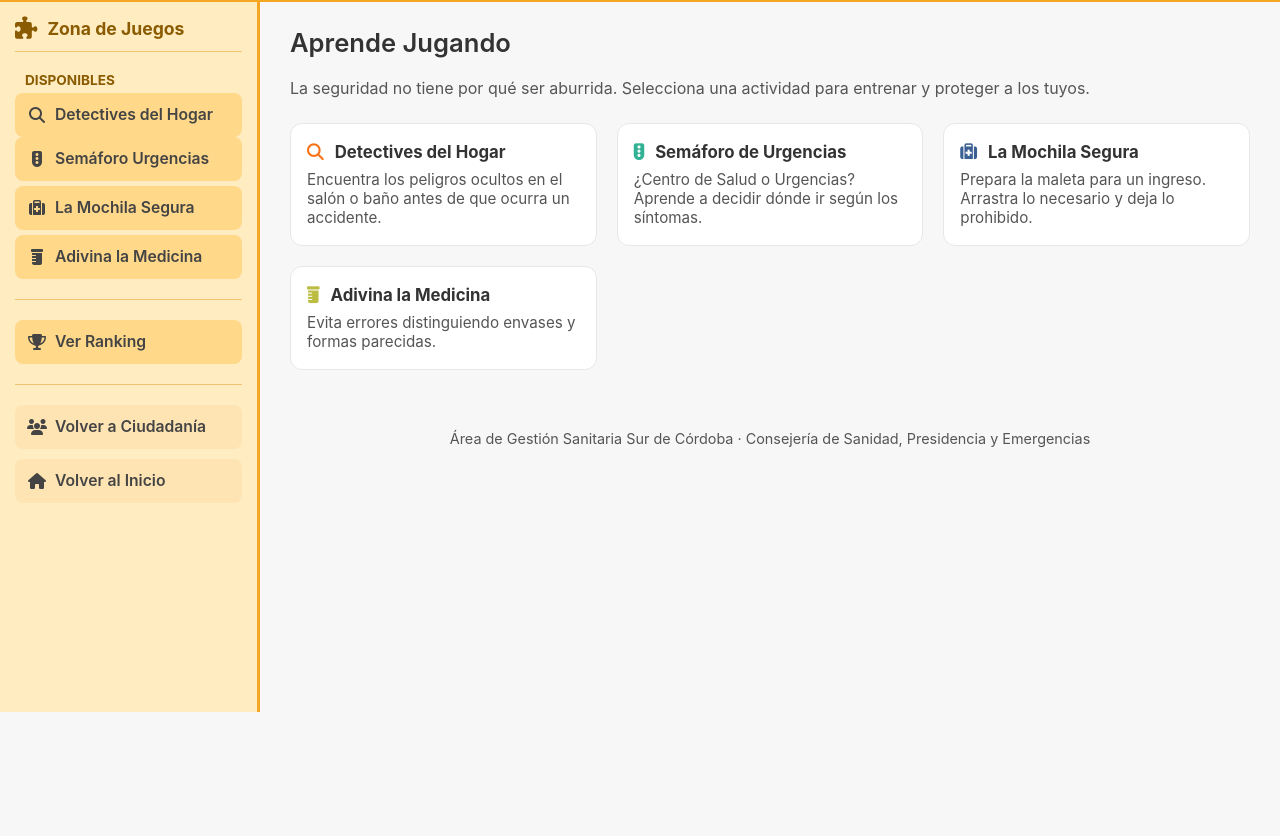
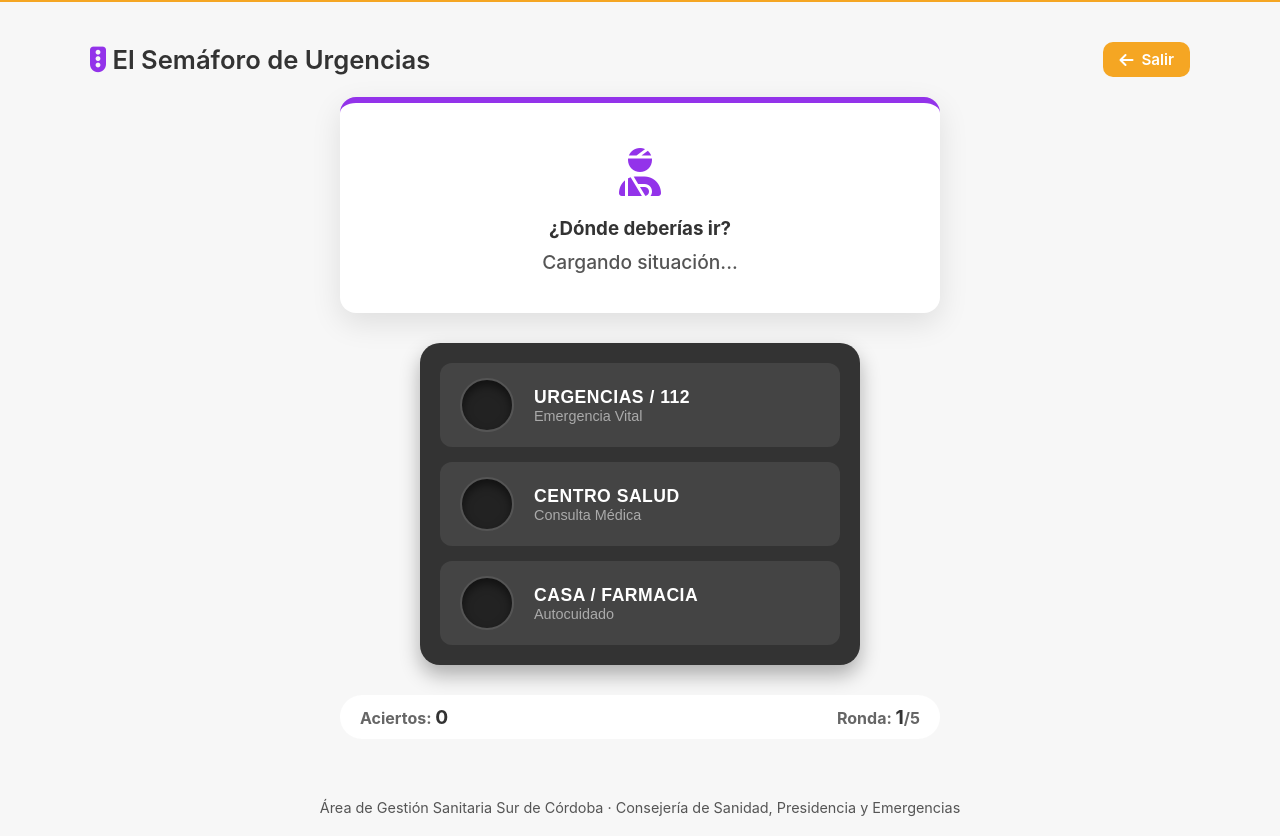
Before and after one commit to cjgaland/Seguridad-Paciente, a plain HTML site: page ciudadanos/juega/juega.html in a window 1280 px wide. Shown: the part 81-917 px from the top of the page. Before the commit the page ends 800 px from the top, so only its background shows below. Drawn offline with Linux system fonts and the light colour scheme; files that its build step writes are made by us from their sources.

Commit message:
Update juega.html

```diff
--- a/ciudadanos/juega/juega.html
+++ b/ciudadanos/juega/juega.html
@@ -3,139 +3,89 @@
 <head>
     <meta charset="UTF-8">
     <meta name="viewport" content="width=device-width, initial-scale=1.0">
-    <title>Juegos · Ciudadanía</title>
+    <title>Semáforo de Urgencias · Juega</title>
 
-    <link rel="icon" type="image/png" sizes="16x16"  href="../../assets/images/icons/favicons/favicon_16.png">
-    <link rel="icon" type="image/png" sizes="32x32"  href="../../assets/images/icons/favicons/favicon_32.png">
-    <link rel="stylesheet" href="../../css/style.css">
-    <link rel="stylesheet" href="../../css/sidebar.css">
+    <link rel="icon" type="image/png" sizes="16x16"  href="../../../assets/images/icons/favicons/favicon_16.png">
+    <link rel="icon" type="image/png" sizes="32x32"  href="../../../assets/images/icons/favicons/favicon_32.png">
+    <link rel="icon" type="image/png" sizes="48x48"  href="../../../assets/images/icons/favicons/favicon_48.png">
+
+    <link rel="stylesheet" href="../../../css/style.css">
+    <link rel="stylesheet" href="semaforo.css">
     <link rel="stylesheet" href="https://cdnjs.cloudflare.com/ajax/libs/font-awesome/6.5.0/css/all.min.css">
-
-    <style>
-        /* CORRECCIÓN VISUAL: Cards interactivas limpias */
-        .module-card {
-            box-shadow: none !important;
-            border: 1px solid #e5e7eb;
-            transition: transform 0.2s, border-color 0.2s, background-color 0.2s;
-            cursor: pointer;
-        }
-
-        .module-card:hover {
-            border-color: #f97316; /* Naranja Ciudadano */
-            transform: translateY(-2px);
-            background-color: #fff7ed;
-        }
-
-        .module-card.locked {
-            opacity: 0.6; cursor: not-allowed; filter: grayscale(100%);
-        }
-    </style>
 </head>
 <body>
 
     <header class="sp-header">
-        <button id="menu-toggle" class="menu-toggle"><i class="fa-solid fa-bars"></i></button>
-        <div id="sidebar-overlay" class="sidebar-overlay"></div>
-
-        <div class="sp-header-left">
-            <img src="../../assets/images/icons/logos/logo_Estrategia.png" class="sp-logo">
-        </div>
+        <img src="../../../assets/images/icons/logos/logo_Estrategia.png" class="sp-logo">
         <h1 class="sp-title">Estrategia para la Seguridad del Paciente</h1>
-        <div class="sp-header-right">
-            <img src="../../assets/images/icons/logos/logo_CSPyE.svg" class="sp-logo-right">
-        </div>
+        <img src="../../../assets/images/icons/logos/logo_CSPyE.svg" class="sp-logo-right">
     </header>
 
-    <div class="sp-layout">
+    <main class="sp-main">
 
-        <aside class="sidebar">
-            <div class="sidebar-header">
-                <i class="fa-solid fa-puzzle-piece"></i>
-                <span>Zona de Juegos</span>
+        <div class="top-bar">
+            <h2><i class="fa-solid fa-traffic-light" style="color:#9333ea;"></i> El Semáforo de Urgencias</h2>
+            <a href="../juega.html" class="btn-home"><i class="fa-solid fa-arrow-left"></i> Salir</a>
         </div>
 
-            <nav class="sidebar-nav">
+        <div class="game-container">
 
-                <div class="sidebar-group">
-                    <div style="padding: 0 10px 5px; font-size:0.85rem; color:#8A5B00; font-weight:bold; text-transform:uppercase;">
-                        Disponibles
+            <div class="case-card">
+                <div class="case-icon"><i class="fa-solid fa-user-injured"></i></div>
+                <h3>¿Dónde deberías ir?</h3>
+                <p id="case-text" class="case-text">Cargando situación...</p>
             </div>
 
-                    <a href="detectives/detectives.html" class="sidebar-btn" style="text-decoration:none;">
-                        <i class="fa-solid fa-magnifying-glass"></i> Detectives del Hogar
-                    </a>
+            <div class="traffic-light">
 
-                    <a href="semaforo/semaforo.html" class="sidebar-btn" style="text-decoration:none;">
-                        <i class="fa-solid fa-traffic-light"></i> Semáforo Urgencias
-                    </a>
+                <button class="light-btn red" onclick="checkAnswer('rojo')">
+                    <span class="bulb"></span>
+                    <span class="label">
+                        <strong>URGENCIAS / 112</strong>
+                        <span>Emergencia Vital</span>
+                    </span>
+                </button>
 
-                    <a href="mochila/mochila.html" class="sidebar-btn" style="text-decoration:none; margin-top:5px;">
-                        <i class="fa-solid fa-suitcase-medical"></i> La Mochila Segura
-                    </a>
+                <button class="light-btn amber" onclick="checkAnswer('ambar')">
+                    <span class="bulb"></span>
+                    <span class="label">
+                        <strong>CENTRO SALUD</strong>
+                        <span>Consulta Médica</span>
+                    </span>
+                </button>
 
-                    <a href="adivina/adivina.html" class="sidebar-btn" style="text-decoration:none; margin-top:5px;">
-                        <i class="fa-solid fa-prescription-bottle"></i> Adivina la Medicina
-                    </a>
+                <button class="light-btn green" onclick="checkAnswer('verde')">
+                    <span class="bulb"></span>
+                    <span class="label">
+                        <strong>CASA / FARMACIA</strong>
+                        <span>Autocuidado</span>
+                    </span>
+                </button>
+
             </div>
 
-                <div class="sidebar-group" style="margin-top: 20px; border-top: 1px solid #F2C273; padding-top: 20px;">
-                    <a href="ranking.html" class="sidebar-btn" style="text-decoration:none;">
-                        <i class="fa-solid fa-trophy"></i> Ver Ranking
-                    </a>
+            <div class="score-board">
+                <span>Aciertos: <strong id="score">0</strong></span>
+                <span>Ronda: <strong id="round">1</strong>/5</span>
             </div>
 
-                <div class="sidebar-group" style="margin-top: 20px; border-top: 1px solid #F2C273; padding-top: 20px;">
-                    <a href="../../ciudadanos.html" class="sidebar-btn" style="text-decoration:none; background-color: #FFE4B3;">
-                        <i class="fa-solid fa-users"></i> Volver a Ciudadanía
-                    </a>
-                    <a href="../../index.html" class="sidebar-btn" style="text-decoration:none; background-color: #FFE4B3; margin-top:10px;">
-                        <i class="fa-solid fa-house"></i> Volver al Inicio
-                    </a>
         </div>
 
-            </nav>
-        </aside>
+        <div id="feedback-modal" class="modal hidden">
+            <div class="modal-content">
+                <i id="feedback-icon" class="fa-solid fa-check-circle"></i>
+                <h3 id="feedback-title">¡Correcto!</h3>
+                <p id="feedback-msg">Explicación...</p>
+                <button id="btn-next" class="btn-next">Siguiente <i class="fa-solid fa-arrow-right"></i></button>
+            </div>
+        </div>
 
-        <main class="main-content">
-
-            <div class="top-bar">
-                <h2>Aprende Jugando</h2>
-            </div>
-            <p class="main-intro">
-                La seguridad no tiene por qué ser aburrida. Selecciona una actividad para entrenar y proteger a los tuyos.
-            </p>
-
-            <section class="module-grid">
-
-                <article class="module-card" onclick="location.href='detectives/detectives.html';">
-                    <h3><i class="fa-solid fa-magnifying-glass" style="color:#f97316;"></i> Detectives del Hogar</h3>
-                    <p>Encuentra los peligros ocultos en el salón o baño antes de que ocurra un accidente.</p>
-                </article>
-
-                <article class="module-card" onclick="location.href='semaforo/semaforo.html';">
-                    <h3><i class="fa-solid fa-traffic-light" style="color:#32b295;"></i> Semáforo de Urgencias</h3>
-                    <p>¿Centro de Salud o Urgencias? Aprende a decidir dónde ir según los síntomas.</p>
-                </article>
-
-                <article class="module-card" onclick="location.href='mochila/mochila.html';">
-                    <h3><i class="fa-solid fa-suitcase-medical" style="color:#3a5f92;"></i> La Mochila Segura</h3>
-                    <p>Prepara la maleta para un ingreso. Arrastra lo necesario y deja lo prohibido.</p>
-                </article>
-
-                <article class="module-card" onclick="location.href='adivina/adivina.html';">
-                    <h3><i class="fa-solid fa-prescription-bottle" style="color:#bcbc42;"></i> Adivina la Medicina</h3>
-                    <p>Evita errores distinguiendo envases y formas parecidas.</p>
-                </article>
-
-            </section>
+    </main>
 
     <footer class="sp-footer">
         Área de Gestión Sanitaria Sur de Córdoba · Consejería de Sanidad, Presidencia y Emergencias
     </footer>
 
-        </main>
-    </div>
-
-    <script src="../../js/sidebar.js"></script>
+    <script type="module" src="semaforo.js"></script>
 </body>
 </html>
```
Lines whose indentation alone changed are shown as unchanged.
